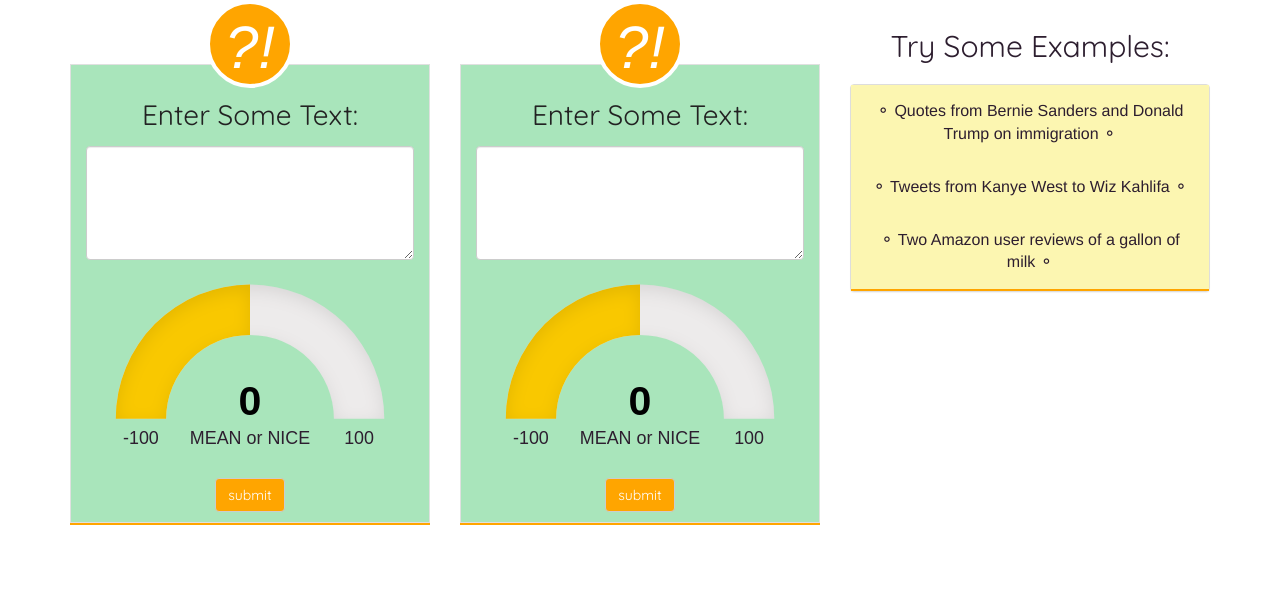
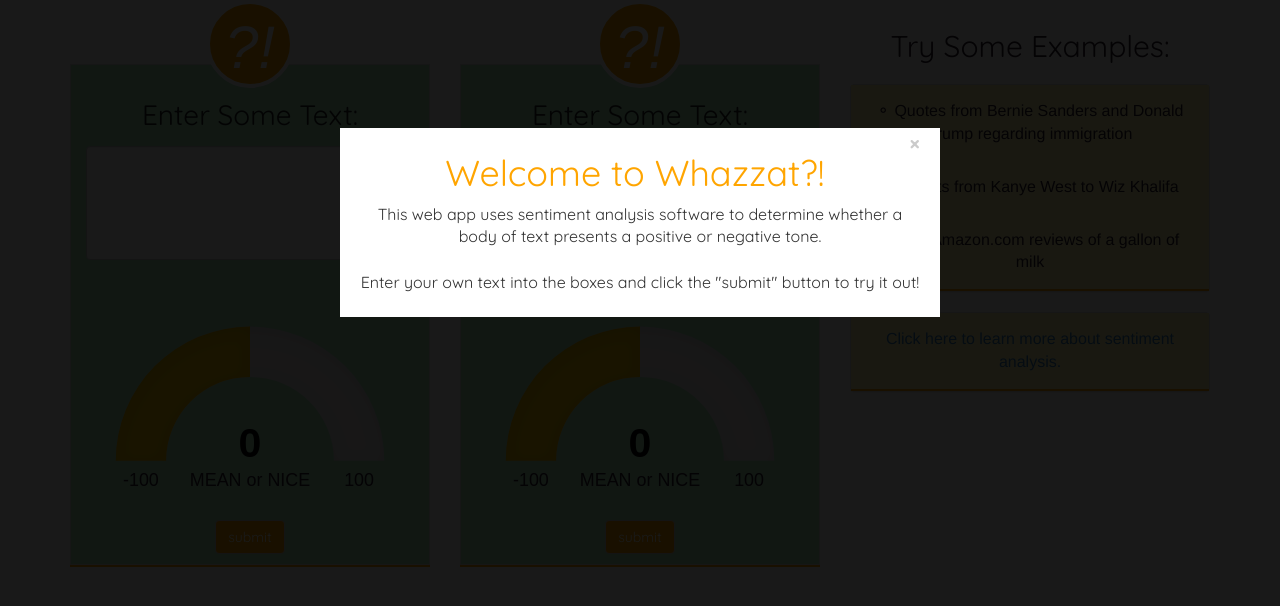
Before and after one commit to khsagehorn/whazzat, a website: page src/index.html in a window 1280 px wide. Drawn offline with nearby package versions, Linux system fonts and the light colour scheme.

Commit message:
add modal

```diff
--- a/src/Gauge/style.css
+++ b/src/Gauge/style.css
@@ -7,6 +7,6 @@
     #g1, #g2 {
         width: 100%;
         display: inline-block;
-        margin-top: -5em;
+        margin-top: -2em;
 
       }
--- a/src/css/main.css
+++ b/src/css/main.css
@@ -4,11 +4,8 @@
 
 .box > .icon { text-align: center; position: relative; }
 .box > .icon > .image { position: relative; z-index: 2; margin: auto; width: 88px; height: 88px; border: 4px solid white; line-height: 88px; border-radius: 50%; background: orange; vertical-align: middle; }
-.box > .icon:hover > .image { background: orange; }
 .box > .icon > .image > i { font-size: 60px !important; color: #fff !important; }
-.box > .icon:hover > .image > i { color: white !important; }
 .box > .icon > .info { margin-top: -24px; background: #A9E5BB; border: 1px solid #e0e0e0; padding: 15px 0 10px 0; }
-/*.box > .icon:hover > .info { background: rgba(0, 0, 0, 0.04); border-color: #e0e0e0; color: white; }*/
 .box > .icon > .info > h3.title { font-family: "Quicksand",sans-serif !important; font-size: 28px; color: #222; font-weight: 500; }
 .box > .icon > .info > p { font-family: "Quicksand",sans-serif !important; font-size: 15px; color: #666; line-height: 1.5em; margin: 20px;}
 .box > .icon > .info > .more a { font-family: "Quicksand",sans-serif !important; font-size: 12px; color: #222; line-height: 12px; text-transform: uppercase; text-decoration: none; }
@@ -41,6 +38,17 @@
   width: 100%;
 }
 
-.panel > button:hover {
+.panel > button:first-of-type:hover {
+  background-color: #49304C;
+  color: #E5E6E4;
+}
 
+.panel > button:nth-of-type(2):hover {
+  background-color: #A9E5BB;
+  color: #2D1E2F;
 }
+
+.panel > button:nth-of-type(3):hover {
+  background-color: #B52F26;
+  color: #E5E6E4;
+}
--- /dev/null
+++ b/src/css/modal.css
@@ -0,0 +1,42 @@
+@import "http://fonts.googleapis.com/css?family=Quicksand:700,400";
+
+.modalDialog {
+
+  position: fixed;
+  font-family: "Quicksand", sans-serif;
+  font-size: 16px;
+  top: 0;
+  right: 0;
+  bottom: 0;
+  left: 0;
+  background: rgba(0,0,0,0.8);
+  z-index: 99999;
+  opacity:1;
+  -webkit-transition: opacity 400ms ease-in;
+  -moz-transition: opacity 400ms ease-in;
+  transition: opacity 400ms ease-in;
+  pointer-events: auto;
+
+}
+
+.modalDialog:target {
+  opacity:1;
+  pointer-events: auto;
+}
+
+.modalDialog > div {
+  width: 600px;
+  position: relative;
+  margin: 10% auto;
+  padding: 5px 20px 13px 20px;
+  background: #fff;
+  border-bottom: solid, 2px, orange;
+}
+
+.close:hover {
+  color: #B52F26;
+}
+
+h1 {
+  color: orange;
+}
--- a/src/index.html
+++ b/src/index.html
@@ -8,6 +8,7 @@
 
     <link rel="stylesheet" type="text/css" href="css/main.css">
     <link rel="stylesheet" type="text/css" href="./Gauge/style.css">
+    <link rel="stylesheet" type="text/css" href="./css/modal.css">
 
   </head>
   <body>
@@ -37,7 +38,7 @@
 
 
     <!-- Box 2 -->
-    <div class="col-xs-12 col-sm-12 col-md-4 col-lg-4">
+    <div class="col-xs-12 col-sm-6 col-md-4 col-lg-4">
       <div class="box">
         <div class="icon">
           <div class="image"><i class="fa fa-thumbs-o-up">?!</i></div>
@@ -60,14 +61,29 @@
     <h2 class="panel-heading">Try Some Examples:</h2>
       <div class="panel panel-default">
     <!-- <div class="panel-heading">Panel Heading</div> -->
-      <button id="quotes" class="panel-body">&#9900 Quotes from Bernie Sanders and Donald Trump on immigration &#9900</button>
-      <button id="tweets"class="panel-body">&#9900 Tweets from Kanye West to Wiz Kahlifa &#9900</button>
-      <button id="reviews" class="panel-body">&#9900 Two Amazon user reviews of a gallon of milk &#9900</button>
-      <div class="space"></button>
-      </div>
+      <button id="quotes" class="panel-body">&#9900 Quotes from Bernie Sanders and Donald Trump regarding immigration</button>
+      <button id="tweets"class="panel-body">&#9900 Tweets from Kanye West to Wiz Khalifa</button>
+      <button id="reviews" class="panel-body">&#9900 Two Amazon.com reviews of a gallon of milk</button>
+      <div class="space"></div>
+    </div>
+    <div class="panel panel-default learn">
+    <!-- <div class="panel-heading">Panel Heading</div> -->
+      <button id="learn" class="panel-body" ><a href="https://en.wikipedia.org/wiki/Sentiment_analysis">Click here to learn more about sentiment analysis.</a></button>
+    <div class="space"></div>
     </div>
 
 
+
+  </div>
+</div>
+
+<!-- modal -->
+
+<div id="myModal" class="modalDialog fade" data-reveal>
+  <div>
+    <button type="button" class="close" data-dismiss="modal" aria-hidden="true">×</button>
+    <h1>Welcome to Whazzat?!</h1>
+    <p>This web app uses sentiment analysis software to determine whether a body of text presents a positive or negative tone.<br><br> Enter your own text into the boxes and click the "submit" button to try it out!</p>
   </div>
 </div>
 
--- a/src/js/main.js
+++ b/src/js/main.js
@@ -1,15 +1,26 @@
 // declare global variables for gauges
 var g1, g2;
 
+// $(function() {
+//    $("#myModal").modal();
+// });
+
+$(window).load(function(){
+  $('#myModal').modal('show');
+});
+
+
+
 // set default gauge vaules on page load
 window.onload = function(){
+
+
   g1 = new JustGage({
     id: "g1",
     value: 0,
     min: -100,
     relativeGaugeSize: true,
     max: 100,
-    clicked: false,
 
     label: "MEAN  or  NICE"
   });
@@ -20,11 +31,16 @@
     min: -100,
     relativeGaugeSize: true,
     max: 100,
-    clicked: false,
 
     label: "MEAN or NICE"
   });
+
 };
+
+// launch modal on pageload
+
+
+
 
 //functions to reset gauge values
 function refreshGauge1(data){
@@ -66,6 +82,7 @@
     }
 
   });
+
 });
 
 
```
